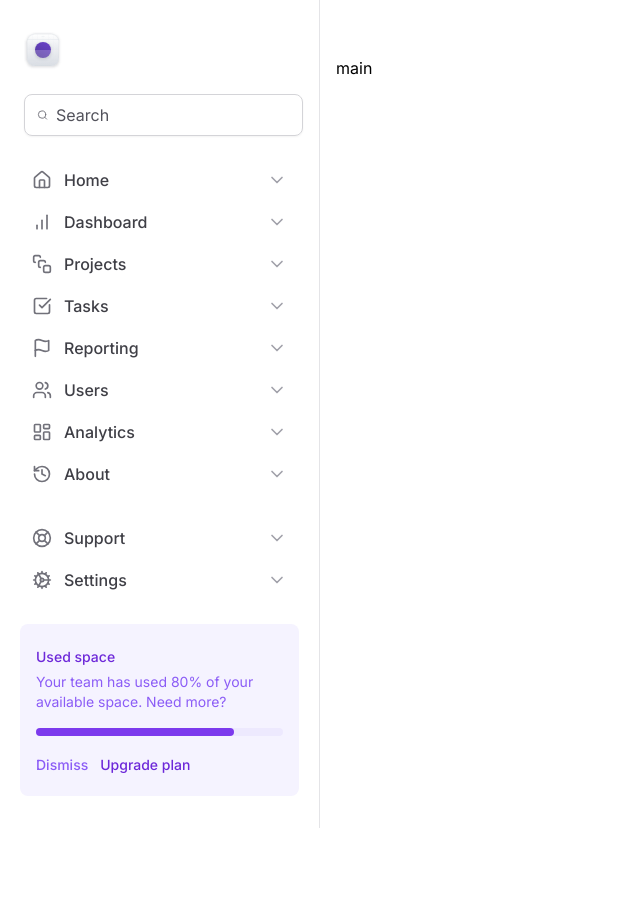
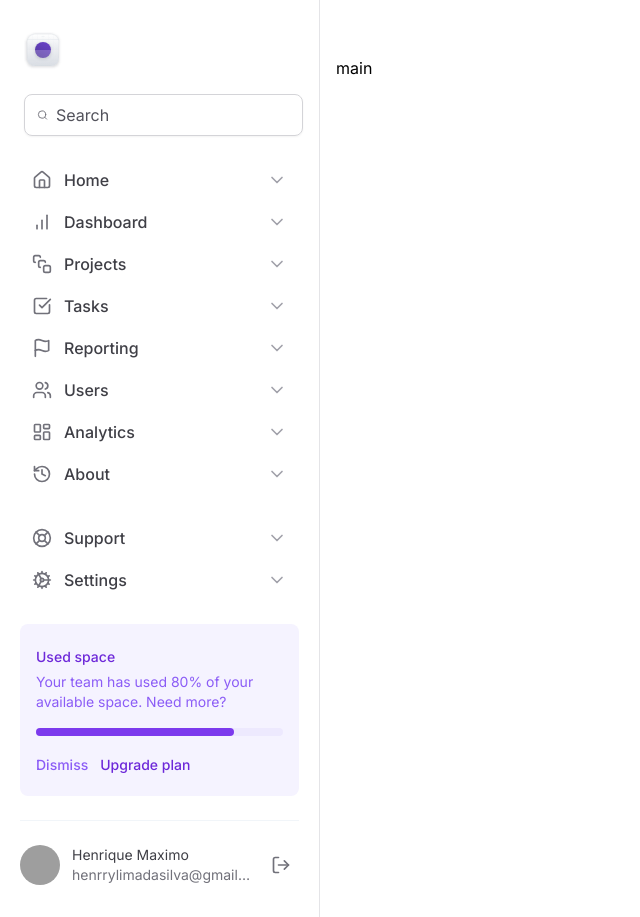
Before and after one commit to Henrry-Maximo/tailwind-next-rocketseat, a Next.js app: page / in a window 1280 px wide. Shown: the whole page, without its empty margins (0-640 px from the left). Before the commit the page ends 828 px from the top, so only its background shows below. Built offline with nearby package versions, Linux system fonts and the light colour scheme; grey boxes are pictures that could not be loaded.

Commit message:
✨ feat: add Sidebar/MainProfile component

```diff
--- /dev/null
+++ b/src/components/Sidebar/MainProfile/Profile.tsx
@@ -0,0 +1,27 @@
+import { LogOut } from 'lucide-react'
+
+export function Profile() {
+  return (
+    <div className="grid-cols-profile grid items-center gap-3">
+      <img
+        src="https://github.com/henrry-maximo.png"
+        className="h-10 w-10 rounded-full"
+        alt="foto de perfil"
+      />
+      <div className="flex flex-col truncate">
+        <span className="font semibold text-sm text-zinc-700">
+          Henrique Maximo
+        </span>
+        <span className="truncate text-sm text-zinc-500">
+          henrrylimadasilva@gmail.com
+        </span>
+      </div>
+      <button
+        type="button"
+        className="ml-auto rounded-md p-2 hover:bg-zinc-100"
+      >
+        <LogOut className="h-5 w-5 text-zinc-500" />
+      </button>
+    </div>
+  )
+}
--- a/src/components/Sidebar/index.tsx
+++ b/src/components/Sidebar/index.tsx
@@ -1,5 +1,4 @@
 import {
-  Search,
   BarChart,
   CheckSquare,
   Flag,
@@ -15,6 +14,7 @@ import { Logo } from './Logo'
 import { NavItem } from './MainItem/Navitem'
 import { UsedSpaceWidget } from './MainUsedSpaceWidget/UsedSpaceWidget'
 import { SearchWidget } from './MainSearchWidget/SearchWidget'
+import { Profile } from './MainProfile/Profile'
 
 export function Sidebar() {
   return (
@@ -40,6 +40,10 @@ export function Sidebar() {
         </nav>
 
         <UsedSpaceWidget />
+
+        <div className="h-px bg-slate-100"> </div>
+
+        <Profile />
       </div>
     </aside>
   )
--- a/tailwind.config.ts
+++ b/tailwind.config.ts
@@ -6,6 +6,7 @@ const config: Config = {
     extend: {
       gridTemplateColumns: {
         app: 'minmax(18rem, 20rem) 1fr',
+        profile: 'max-content 1fr min-content',
       },
       colors: {
         purple: '#8257e6',
```
